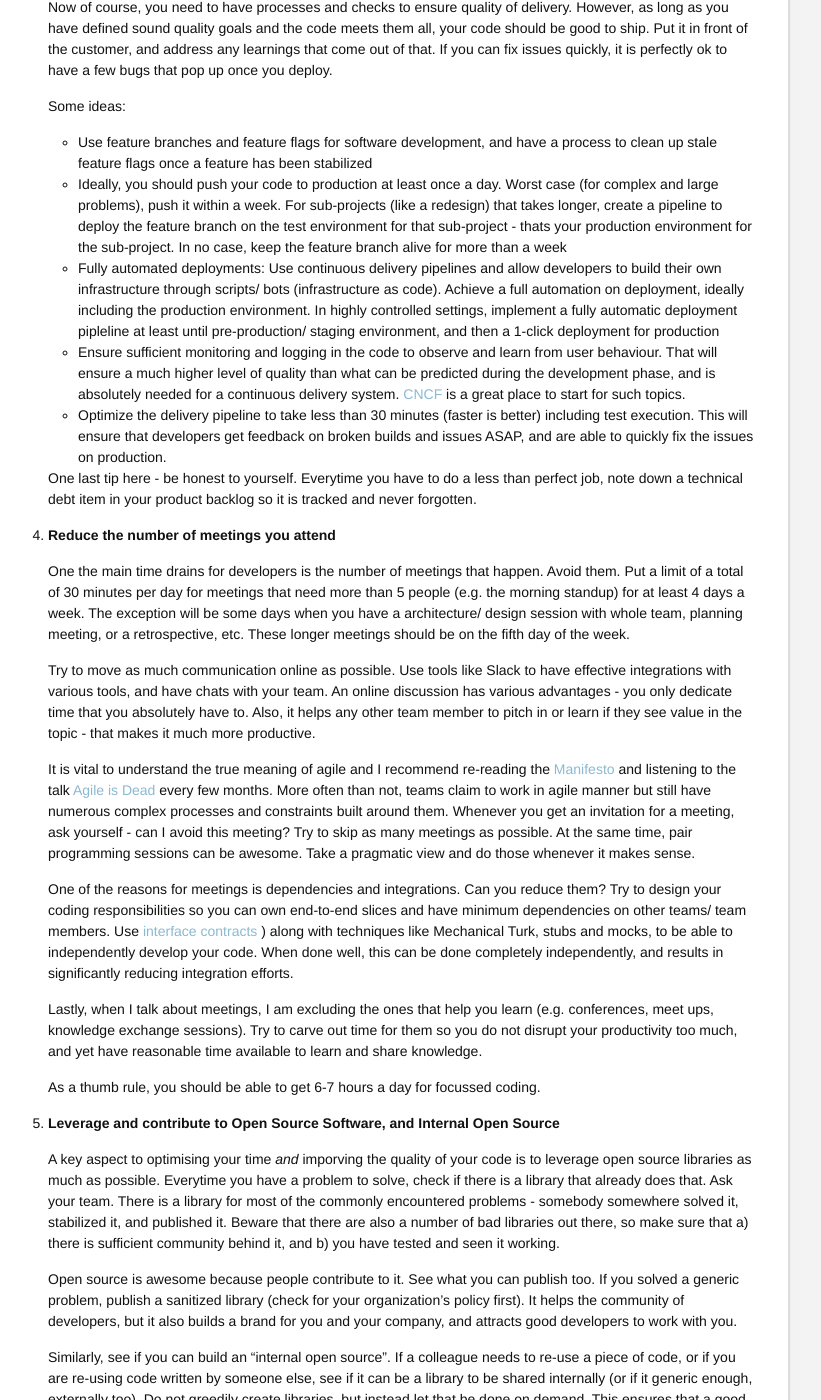
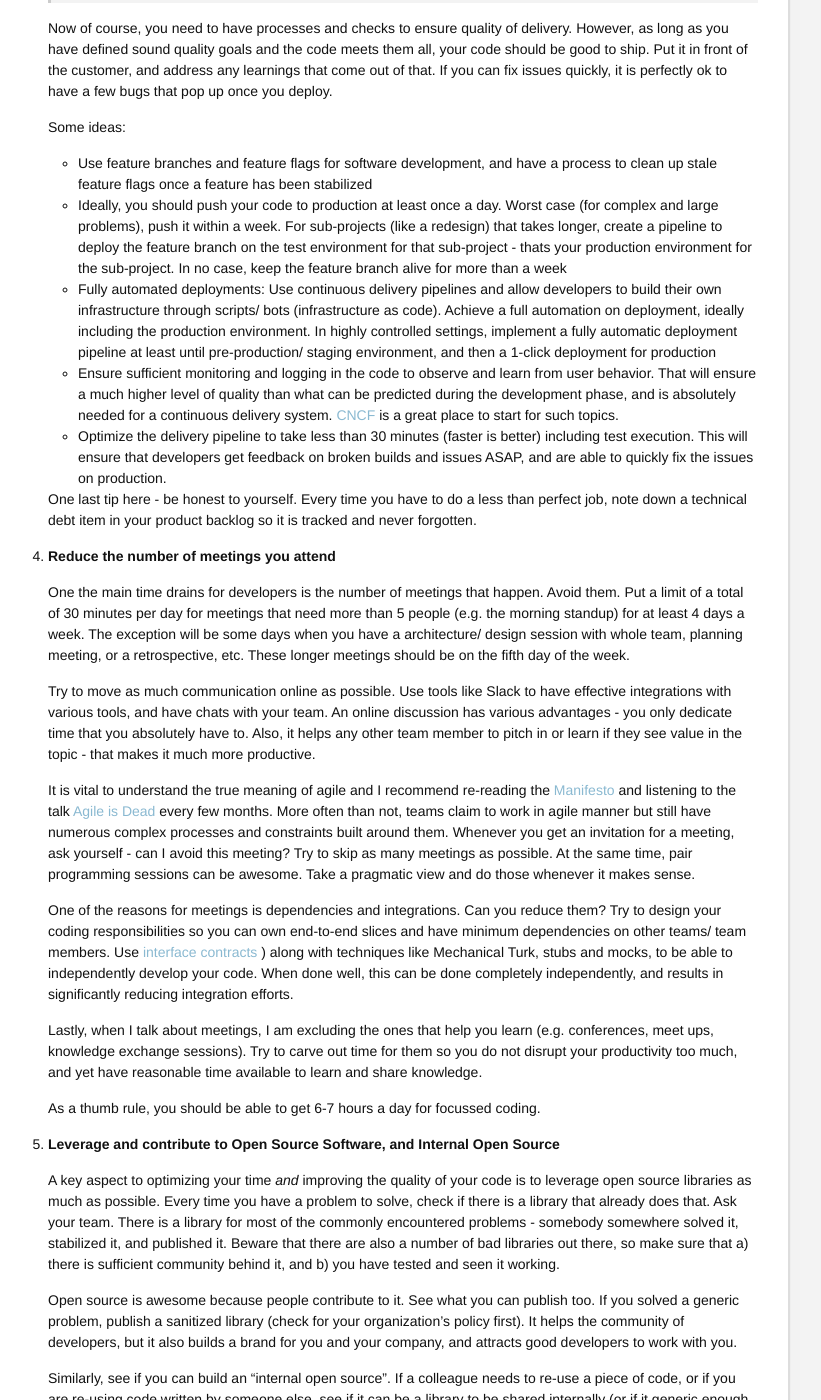
Before and after one commit to asinghal/asinghal.github.io, a Jekyll site: the page built from _posts/2021-01-08-modern-software-engineering-part-2.md, in a window 1280 px wide and 1400 px high, scrolled down 2813 px. Shown: the whole window, without its empty margins (252-1073 px from the left). Built offline with Jekyll 4.4.1, drawn with Linux system fonts in a browser that asks for light colours; comment, search, counter and statistics services are not loaded; some of the changed text lies outside the part shown.

Commit message:
spell check

```diff
--- a/_posts/2021-01-08-modern-software-engineering-part-2.md
+++ b/_posts/2021-01-08-modern-software-engineering-part-2.md
@@ -90,11 +90,11 @@ Based on these 3 ideas, I have a few practical tips.
 
     * Use feature branches and feature flags for software development, and have a process to clean up stale feature flags once a feature has been stabilized
     * Ideally, you should push your code to production at least once a day. Worst case (for complex and large problems), push it within a week. For sub-projects (like a redesign) that takes longer, create a pipeline to deploy the feature branch on the test environment for that sub-project - thats your production environment for the sub-project. In no case, keep the feature branch alive for more than a week
-    * Fully automated deployments: Use continuous delivery pipelines and allow developers to build their own infrastructure through scripts/ bots (infrastructure as code). Achieve a full automation on deployment, ideally including the production environment. In highly controlled settings, implement a fully automatic deployment pipleline at least until pre-production/ staging environment, and then a 1-click deployment for production
-    * Ensure sufficient monitoring and logging in the code to observe and learn from user behaviour. That will ensure a much higher level of quality than what can be predicted during the development phase, and is absolutely needed for a continuous delivery system. [CNCF](https://www.cncf.io/projects/) is a great place to start for such topics.
+    * Fully automated deployments: Use continuous delivery pipelines and allow developers to build their own infrastructure through scripts/ bots (infrastructure as code). Achieve a full automation on deployment, ideally including the production environment. In highly controlled settings, implement a fully automatic deployment pipeline at least until pre-production/ staging environment, and then a 1-click deployment for production
+    * Ensure sufficient monitoring and logging in the code to observe and learn from user behavior. That will ensure a much higher level of quality than what can be predicted during the development phase, and is absolutely needed for a continuous delivery system. [CNCF](https://www.cncf.io/projects/) is a great place to start for such topics.
     * Optimize the delivery pipeline to take less than 30 minutes (faster is better) including test execution. This will ensure that developers get feedback on broken builds and issues ASAP, and are able to quickly fix the issues on production.
 
-    One last tip here - be honest to yourself. Everytime you have to do a less than perfect job, note down a technical debt item in your product backlog so it is tracked and never forgotten.
+    One last tip here - be honest to yourself. Every time you have to do a less than perfect job, note down a technical debt item in your product backlog so it is tracked and never forgotten.
 
 4. **Reduce the number of meetings you attend**
 
@@ -112,13 +112,13 @@ Based on these 3 ideas, I have a few practical tips.
 
 5. **Leverage and contribute to Open Source Software, and Internal Open Source**
 
-    A key aspect to optimising your time *and* imporving the quality of your code is to leverage open source libraries as much as possible. Everytime you have a problem to solve, check if there is a library that already does that. Ask your team. There is a library for most of the commonly encountered problems - somebody somewhere solved it, stabilized it, and published it. Beware that there are also a number of bad libraries out there, so make sure that a) there is sufficient community behind it, and b) you have tested and seen it working.
+    A key aspect to optimizing your time *and* improving the quality of your code is to leverage open source libraries as much as possible. Every time you have a problem to solve, check if there is a library that already does that. Ask your team. There is a library for most of the commonly encountered problems - somebody somewhere solved it, stabilized it, and published it. Beware that there are also a number of bad libraries out there, so make sure that a) there is sufficient community behind it, and b) you have tested and seen it working.
 
     Open source is awesome because people contribute to it. See what you can publish too. If you solved a generic problem, publish a sanitized library (check for your organization's policy first). It helps the community of developers, but it also builds a brand for you and your company, and attracts good developers to work with you.
 
     Similarly, see if you can build an "internal open source". If a colleague needs to re-use a piece of code, or if you are re-using code written by someone else, see if it can be a library to be shared internally (or if it generic enough, externally too). Do not greedily create libraries, but instead let that be done on demand. This ensures that a good ecosystem exists for all software in your organization, and everybody benefits from your learnings.
 
-    At the same time, allow anyone in the organization to submit a pull request, or make changes to the library and help evolve it. That's the true nature of open source software and helps with its adoption. Failing this, it just becomes a framework component that will always be your responsibility to maintain and fix, and will also see scepticism from your colleagues on its adoption.
+    At the same time, allow anyone in the organization to submit a pull request, or make changes to the library and help evolve it. That's the true nature of open source software and helps with its adoption. Failing this, it just becomes a framework component that will always be your responsibility to maintain and fix, and will also see skepticism from your colleagues on its adoption.
 
 Finally, find time to learn. Time spent on learning yields exponential results in your productivity (and happiness). Keep measuring quality of your code (through different tools), and you will master it.
 
```
Also changed, not shown: other parts of _posts/2021-01-08-modern-software-engineering-part-2.md (+4 -4 lines), _posts/2021-01-03-modern-software-engineering-intro.md (+3 -3 lines), _posts/2021-01-04-modern-software-engineering-part-1.md (+3 -3 lines).
